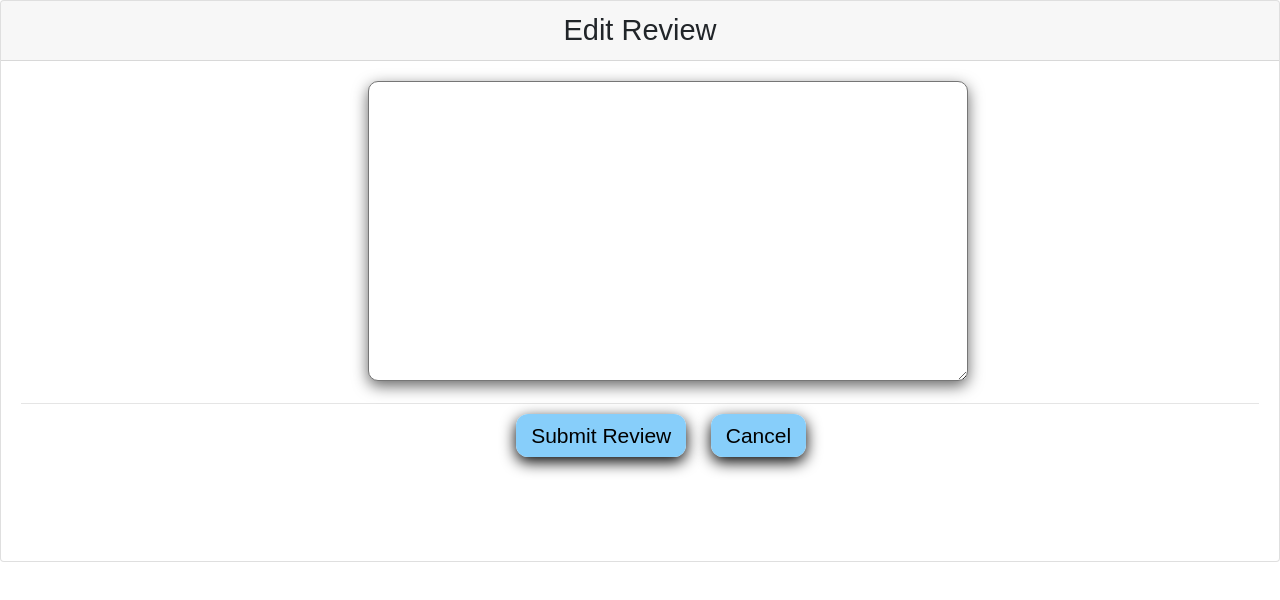
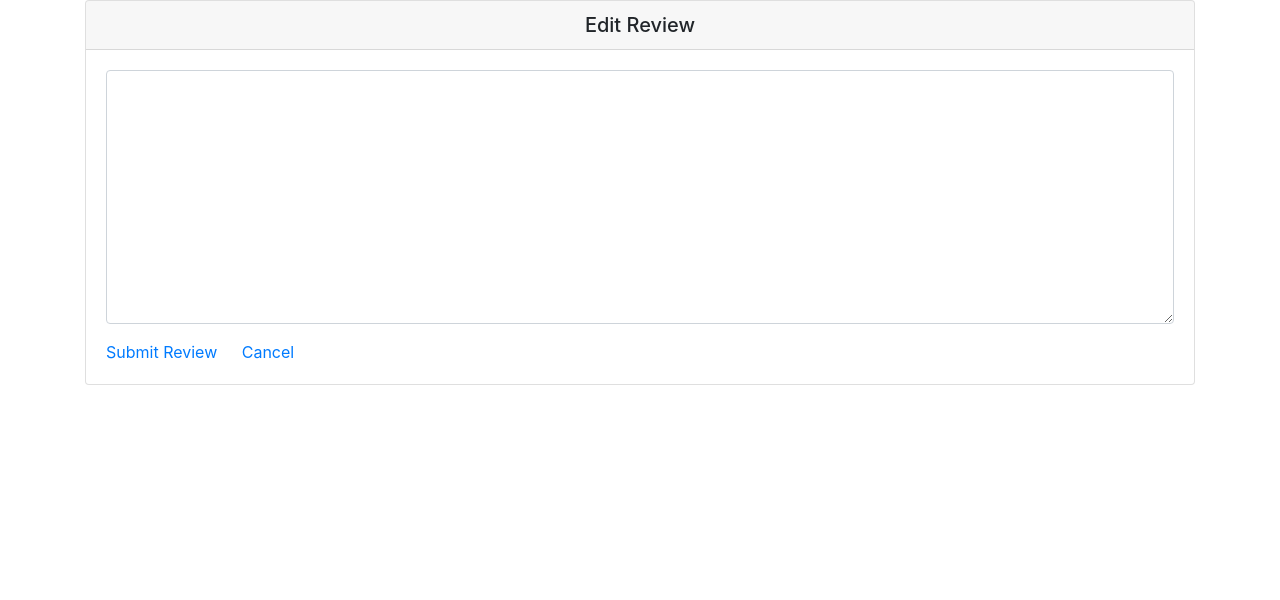
Before and after one commit to mardb/cosmetrix, a website: page views/posts/update.html in a window 1280 px wide. Drawn offline with nearby package versions, Linux system fonts and the light colour scheme; no server answers.

Commit message:
fixing update review functionality

```diff
--- a/public/styles/update.css
+++ b/public/styles/update.css
@@ -1,4 +1,4 @@
-textarea {
+/* textarea {
     height: 300px;
     width: 600px;
    margin-right: 20%;
@@ -63,3 +63,4 @@ font-weight: 200;
     box-shadow: 0 3px #666;
     transform: translateY(4px);
 }
+ */
--- a/views/posts/update.html
+++ b/views/posts/update.html
@@ -11,22 +11,20 @@
   <title>Document</title>
 </head>
 <body>
-  <!-- <div class="card" style="height: 30rem;" style="width: 15rem;">
+
+<div class='container'>
+  <div
+  class="card">
+  <h5 class="card-header text-center"> Edit Review </h5>
     <div class="card-body">
-      <h5 class="card-title">Edit Review</h5> -->
-      <div class="card">
-        <h5 class="card-header">Edit Review</h5>
-        <div class="card-body">
-          <textarea class="col-md-40"  ng-model="myTextarea" required data-error="Please enter customer notes"></textarea>
-          <hr>
-          <a id="submitReview" href="#" class="card-link">Submit Review</a>
-          <a id="cancelEdit" href="#" class="card-link">Cancel</a>
+      <div class="form-group">
+        <textarea class="form-control" id="reviewInput" rows="10"></textarea>
+      </div>
+      <a id="submitReview" href="#" class="card-link">Submit Review</a>
+      <a id="cancelEdit" href="#" class="card-link">Cancel</a>
+    </div>
+</div>
 
-        </div>
-      </div>
-
-
-    </div>
   </div>
 </body>
 </html>
```
